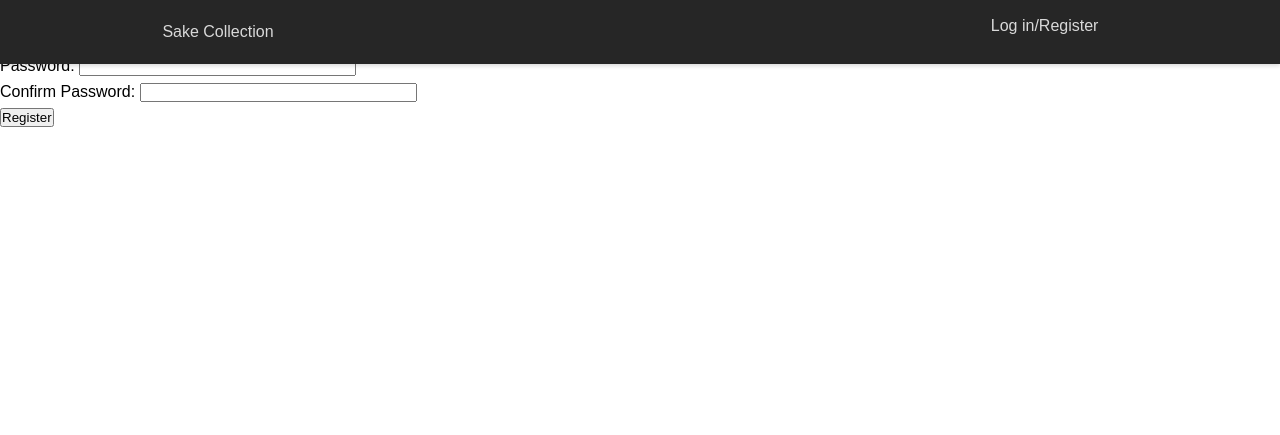
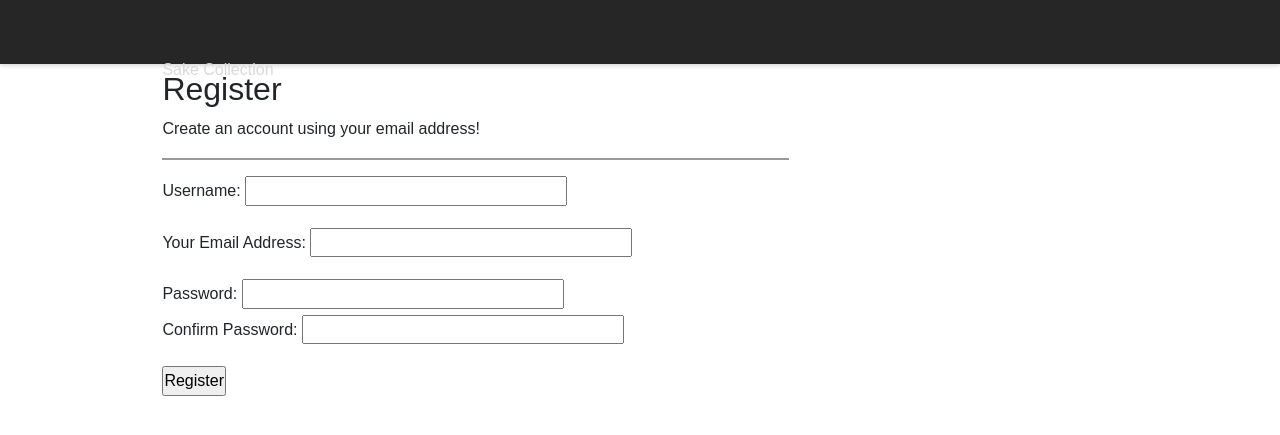
Before and after one commit to mirei-ikushima/flask-sake-project, a Flask app: template app/templates/auth/register.html in a window 1280 px wide. Shown: the top 435 px of the page. Run offline with Flask 2, Linux system fonts and the light colour scheme; the template is opened without the code that fills it: values that come from a table or form of the project are taken from there, others are empty; some libraries are stand-ins or nearby versions.

Commit message:
'Fifth commit: this one's a major one. I had to move the location of the static folder in order for my custom CSS and JavaScript to work. Work was also done to fix an error that was preventing access to the login and register pages. navbar.html and base.html were altered to fix some padding and whitespace errors.'

```diff
--- a/app/__init__.py
+++ b/app/__init__.py
@@ -14,12 +14,16 @@
 def create_app():
 
     app = Flask(__name__)
-
     app.config.from_object(Config)
 
     db.init_app(app)
     mail.init_app(app)
     login_manager.init_app(app)
 
+    from .main import main as main_blueprint
+    app.register_blueprint(main_blueprint)
+
     from .auth import auth as auth_blueprint
     app.register_blueprint(auth_blueprint, url_prefix="/auth")
+
+    return app
--- /dev/null
+++ b/app/main/__init__.py
@@ -0,0 +1,5 @@
+from flask import Blueprint
+
+main = Blueprint('main', __name__)
+
+from . import views
--- a/static/css/style.css
+++ b/app/static/css/styles.css
@@ -24,6 +24,7 @@
     max-width: 1000px;
     padding-left: 1.4rem;
     padding-right: 1.4rem;
+    padding-top: 70px;
     margin-left: auto;
     margin-right: auto;
 }
@@ -214,3 +215,8 @@
         margin-right: 0;
     }
 }
+
+
+hr.solid {
+    border-top: 2px solid #999;
+}
--- /dev/null
+++ b/app/static/images/note.txt
@@ -0,0 +1 @@
+There are images in this folder for use with the webapp but they're ignored on Git in order to avoid any potential issues with image attribution, copyright and so on.
--- a/app/templates/auth/register.html
+++ b/app/templates/auth/register.html
@@ -5,17 +5,32 @@
 {% endblock %}
 
 {% block content %}
+<main class="container">
+    <h2>Register</h2>
+    <div class="row">
+        <div class="col-md-8">
+            <p>
+                Create an account using your email address!
+            </p>
+            <p>
+            </p>
+            <hr class="solid">
+            <p>
+            </p>
             <form method="post">
                 <p>
-        {{ form.username.label }} {{ form.username(size=32) }}
+                    {{ reg_form.username.label }} {{ reg_form.username(size=32) }}
                 </p>
                 <p>
-        {{ form.email.label }} {{ form.email(size=32) }}
+                    {{ reg_form.email.label }} {{ reg_form.email(size=32) }}
                 </p>
                 <p>
-        {{ form.password.label }} {{ form.password(size=32) }}<br>
-        {{ form.confirm_password.label }} {{ form.confirm_password(size=32) }}
+                    {{ reg_form.password.label }} {{ reg_form.password(size=32) }}<br>
+                    {{ reg_form.confirm_password.label }} {{ reg_form.confirm_password(size=32) }}
                 </p>
                 <input type="submit" value="Register">
             </form>
+        </div>
+    </div>
+</main>
 {% endblock %}
--- a/app/templates/base.html
+++ b/app/templates/base.html
@@ -1,18 +1,8 @@
-<!DOCTYPE html>
-<html lang="en">
-<head>
-    <meta charset="UTF-8">
-    {% if title %}
-    <title>{{ title }} - Sake Collection</title>
-    {% else %}
-    <title>Welcome to Sake Collection!</title>
-    {% endif %}
-</head>
 <body>
 {% block navbar %}
     {% include 'navbar.html' %}
 {% endblock %}
-<hr>
+
 {% block content %}{% endblock %}
 </body>
 </html>
--- a/app/templates/navbar.html
+++ b/app/templates/navbar.html
@@ -3,8 +3,16 @@
 <head>
     <meta charset="UTF-8">
     <meta name="viewport" content="width=device-width, initial-scale=1.0">
-    <title>Navbar</title>
-    <link rel="stylesheet" type="text/css" href="{{ url_for('static',filename='css/style.css') }}">
+    {% if title %}
+    <title>{{ title }} - Sake Collection</title>
+    {% else %}
+    <title>Welcome to Sake Collection!</title>
+    {% endif %}
+    <link rel="stylesheet" href="https://maxcdn.bootstrapcdn.com/bootstrap/4.0.0/css/bootstrap.min.css"
+          integrity="sha384-Gn5384xqQ1aoWXA+058RXPxPg6fy4IWvTNh0E263XmFcJlSAwiGgFAW/dAiS6JXm"
+          crossorigin="anonymous">
+    <style>main {padding-top: 70px;}</style>
+    <link rel="stylesheet" type="text/css" href="{{ url_for('static',filename='css/styles.css') }}">
 </head>
 <body>
     <header id="navbar">
@@ -27,5 +35,14 @@
         </nav>
     </header>
     <script src="{{ url_for('static',filename='js/navbar.js') }}"></script>
+    <script src="https://code.jquery.com/jquery-3.2.1.slim.min.js"
+        integrity="sha384-KJ3o2DKtIkvYIK3UENzmM7KCkRr/rE9/Qpg6aAZGJwFDMVNA/GpGFF93hXpG5KkN"
+        crossorigin="anonymous"></script>
+    <script src="https://cdnjs.cloudflare.com/ajax/libs/popper.js/1.12.9/umd/popper.min.js"
+        integrity="sha384-ApNbgh9B+Y1QKtv3Rn7W3mgPxhU9K/ScQsAP7hUibX39j7fakFPskvXusvfa0b4Q"
+        crossorigin="anonymous"></script>
+    <script src="https://maxcdn.bootstrapcdn.com/bootstrap/4.0.0/js/bootstrap.min.js"
+        integrity="sha384-JZR6Spejh4U02d8jOt6vLEHfe/JQGiRRSQQxSfFWpi1MquVdAyjUar5+76PVCmYl"
+        crossorigin="anonymous"></script>
 </body>
 </html>
--- a/config.py
+++ b/config.py
@@ -1,10 +1,12 @@
 import os
 
+RANDOM_KEY = os.urandom(32)
 
-class Config:
+
+class Config(object):
 
     SAKENOTE_TOKEN = os.environ.get("SAKENOTE_TOKEN")
-    SECRET_KEY = os.environ.get("SECRET_KEY")
+    SECRET_KEY = RANDOM_KEY
     SAKENOTE_SAKES_BASE_URL = "https://www.sakenote.com/api/v1/sakes?token={0}"
     SQLALCHEMY_TRACK_MODIFICATIONS = False
     SQLALCHEMY_DATABASE_URI = 'postgresql+psycopg2://sam:dev7331@localhost/sakelist'
```
Also changed, not shown: app/auth/views.py (+7 -5 lines), app/main/views.py (added, +7 -0 lines), app/templates/auth/login.html (+4 -4 lines), app/templates/index.html (+24 -1 lines), app/static/js/navbar.js (renamed from static/js/navbar.js). Lines whose indentation alone changed are shown as unchanged.
